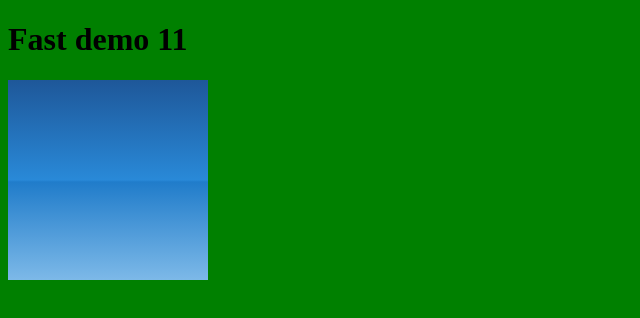
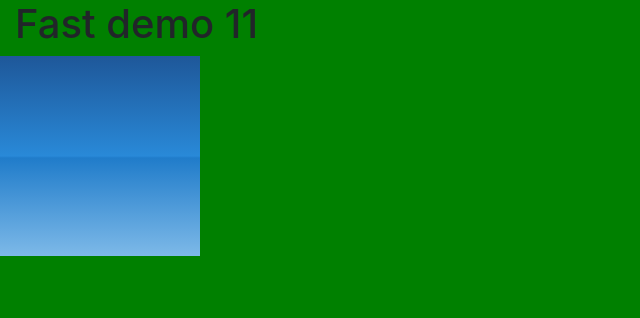
Before and after one commit to burymm/webpack, a website built with webpack: page index.html in a window 1280 px wide. Shown: the whole page, without its empty margins (0-640 px from the left). Built offline with nearby package versions, Linux system fonts and the light colour scheme.

Commit message:
add bootstrap to project

```diff
--- a/index.html
+++ b/index.html
@@ -9,7 +9,7 @@
     <script src="bundle.js"></script>
 </head>
 <body>
-    <h1>Fast demo 11</h1>
+    <h1 class="col-lg-12">Fast demo 11</h1>
     <div class="gradient block">
 
     </div>
--- a/src/sass/main.scss
+++ b/src/sass/main.scss
@@ -1,4 +1,8 @@
+@import "~bootstrap/scss/bootstrap.scss";
+
 $color: green;
+
+
 
 body {
   background: $color;
```
Also changed, not shown: index.js (line endings or trailing spaces).
